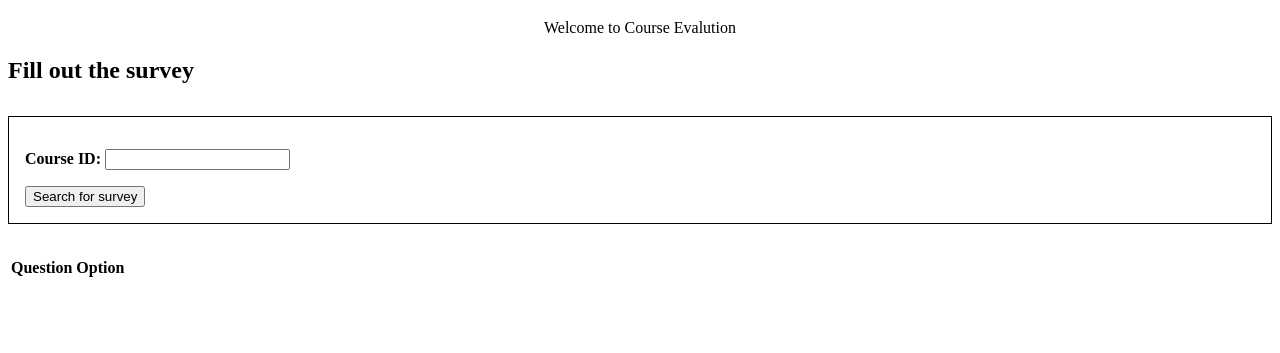
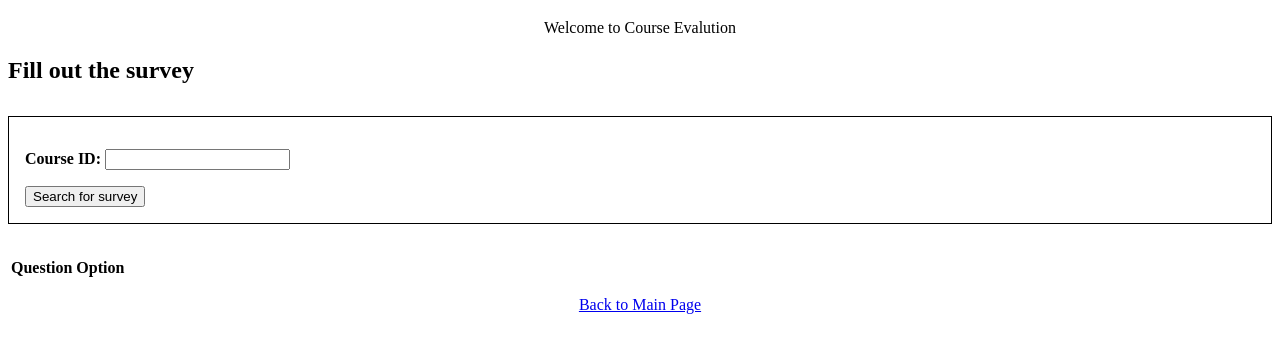
Before and after one commit to shenlong3010/Course-Evalution, a website: page public/search.html in a window 1280 px wide. Shown: the part 67-420 px from the top of the page. Drawn offline with Linux system fonts and the light colour scheme.

Commit message:
Update search.html

```diff
--- a/public/search.html
+++ b/public/search.html
@@ -33,6 +33,7 @@
 </table>
 
 <script src="search.js"></script>
+<p><a href="index.html">Back to Main Page</a></p>
 
 </body>
 </html>
```
